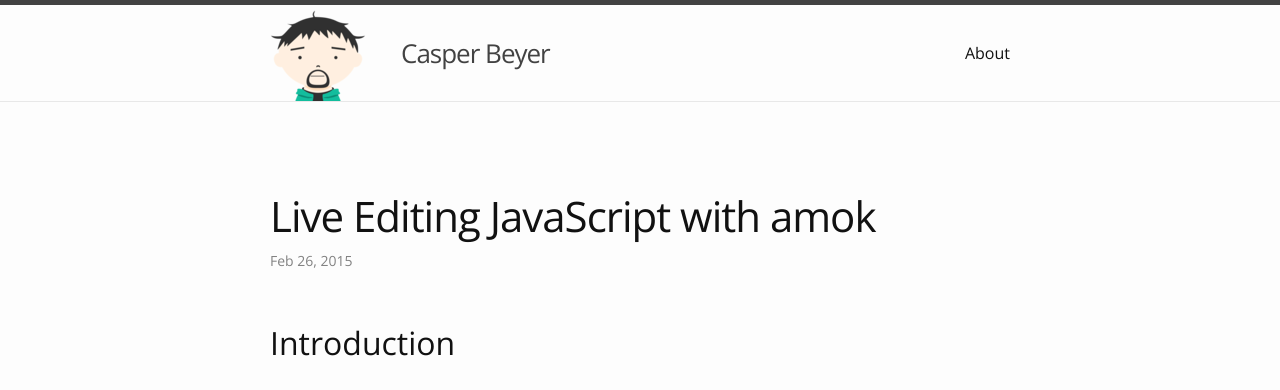
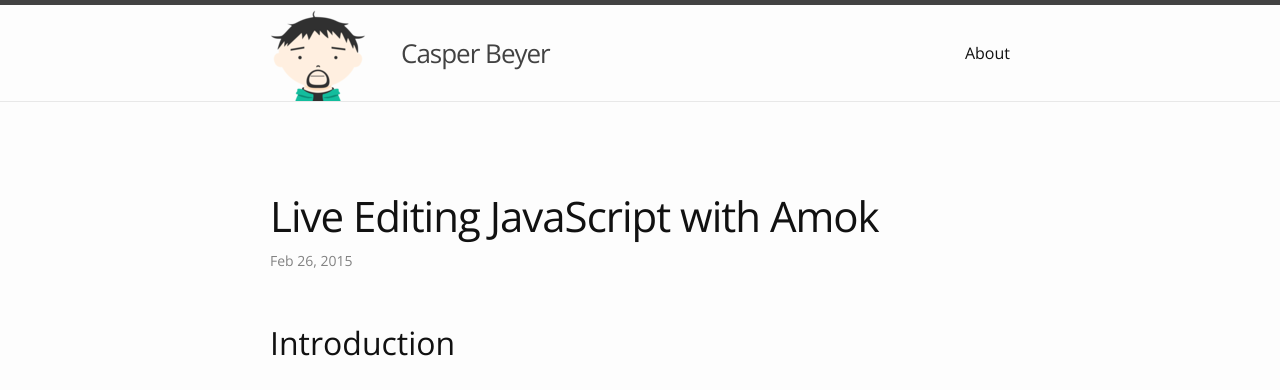
Before and after one commit to caspervonb/caspervonb.github.bak, a Jekyll site: the page built from _posts/2015-02-26-live-editing-javascript-amok.markdown, in a window 1280 px wide and 900 px high. Shown: the top 390 px of the window. Built offline with Jekyll 4.4.1, drawn with Linux system fonts in a browser that asks for light colours; Markdown is read by kramdown in place of the engine named in the settings.

```diff
--- a/_posts/2015-02-26-live-editing-javascript-amok.markdown
+++ b/_posts/2015-02-26-live-editing-javascript-amok.markdown
@@ -1,6 +1,6 @@
 ---
 layout: post
-title: Live Editing JavaScript with amok
+title: Live Editing JavaScript with Amok
 categories: javascript tools
 ---
 
```
